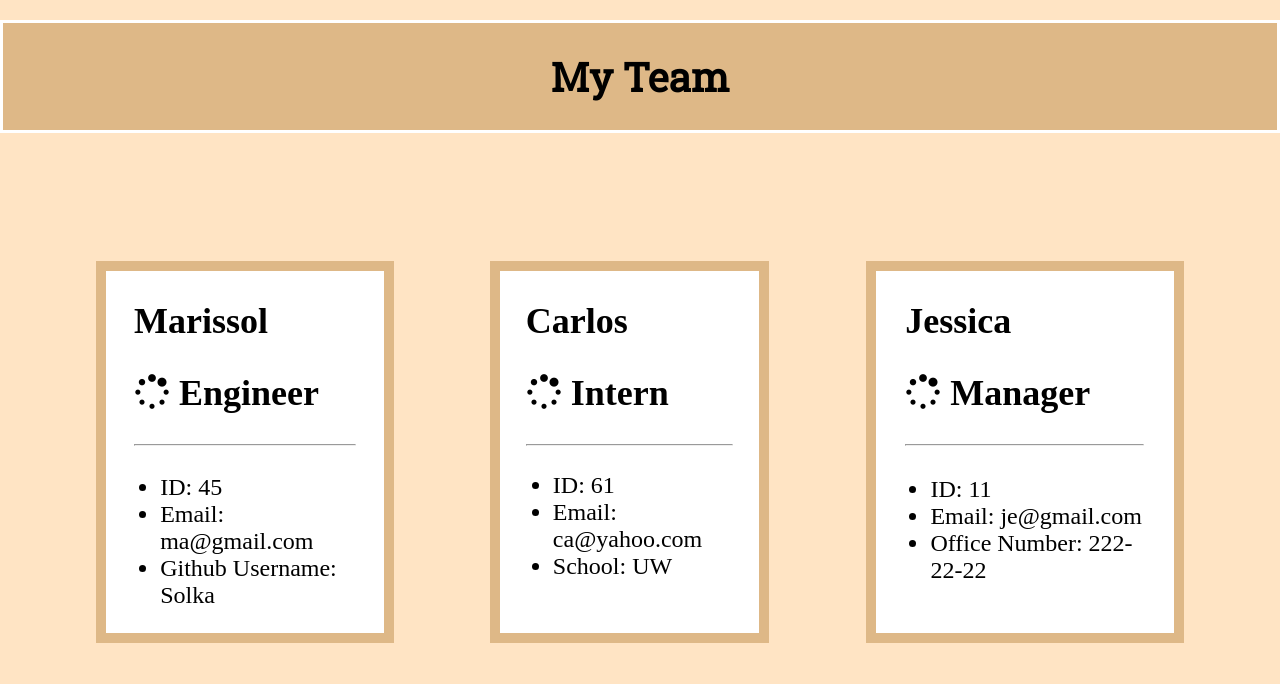
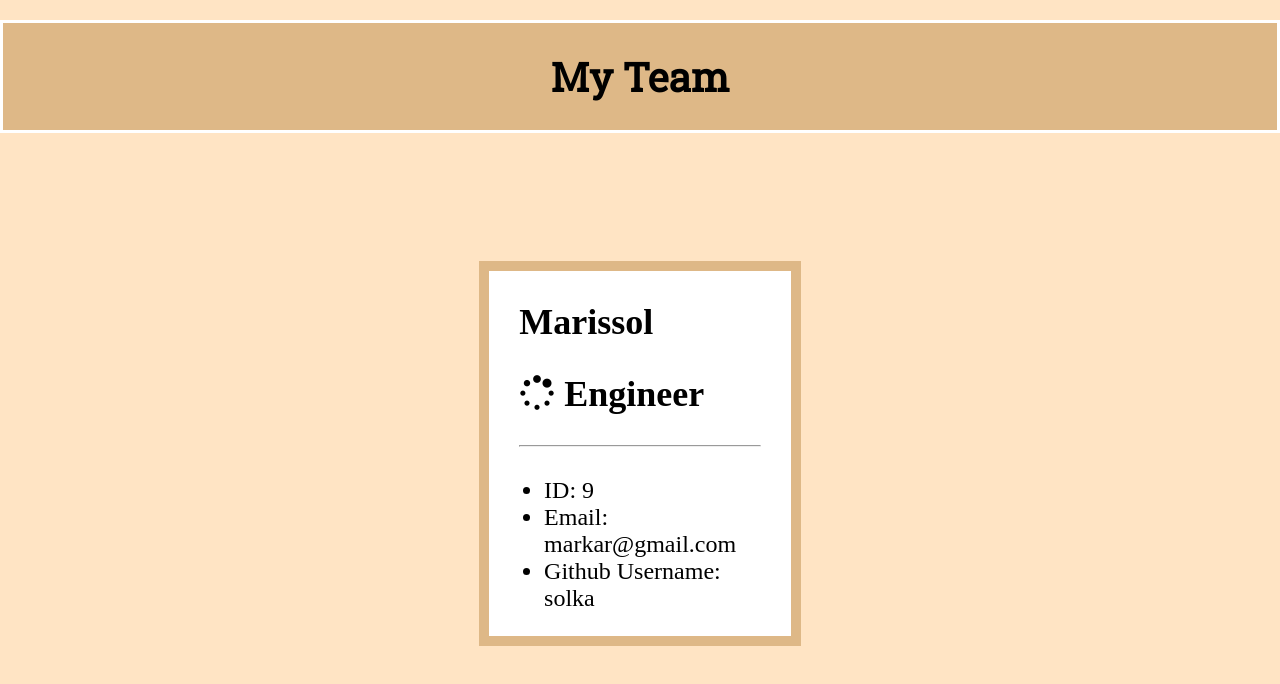
Before and after one commit to solka2019/Team-Profile-Generator, a website: page output/index.html in a window 1280 px wide. Drawn offline with Linux system fonts and the light colour scheme.

```diff
--- a/output/index.html
+++ b/output/index.html
@@ -62,35 +62,9 @@
 </div>
 <div class="card-body">
     <ul>
-        <li>ID: 45</li>
-        <li>Email: ma@gmail.com</li>
-        <li>Github Username: Solka </li>
-    </ul>
-</div>
-</div><div class="card">
-<div class="card-header">
-    <h2>Carlos</h2>
-    <h2><i class="fa fa-spinner fa-pulse"></i> Intern</h2>
-    <hr>
-</div>
-<div class="card-body">
-    <ul>
-        <li>ID: 61</li>
-        <li>Email: ca@yahoo.com</li>
-        <li>School: UW </li>
-    </ul>
-</div>
-</div><div class="card">
-<div class="card-header">
-    <h2>Jessica</h2>
-    <h2><i class="fa fa-spinner fa-pulse"></i> Manager</h2>
-    <hr>
-</div>
-<div class="card-body">
-    <ul>
-        <li>ID: 11</li>
-        <li>Email: je@gmail.com</li>
-        <li>Office Number: 222-22-22 </li>
+        <li>ID: 9</li>
+        <li>Email: markar@gmail.com</li>
+        <li>Github Username: solka </li>
     </ul>
 </div>
 </div>
```
Also changed, not shown: package.json (+4 -4 lines).
